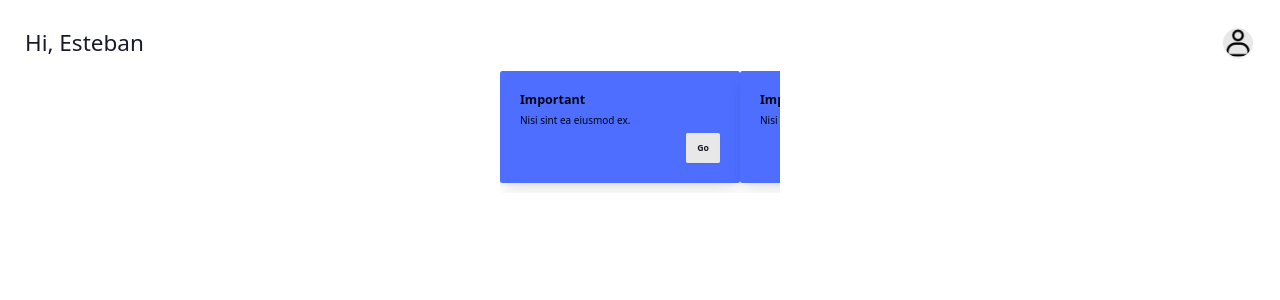
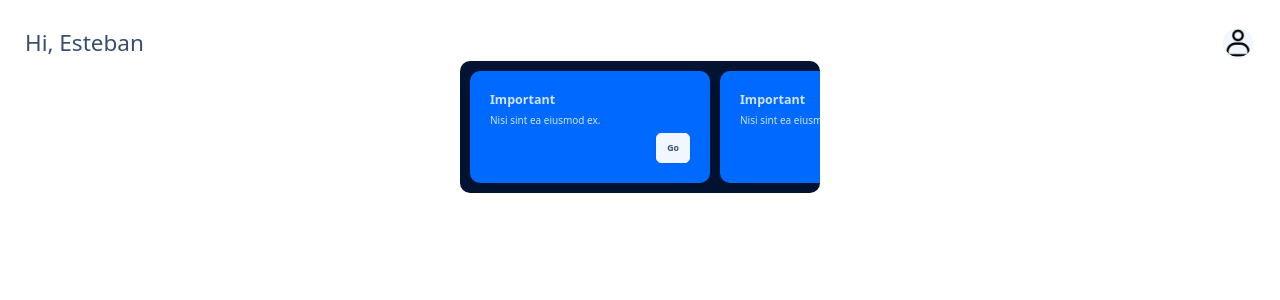
Before and after one commit to sourbhsingh/driver-application, a React (Vite) app: page /dashboard in a window 1280 px wide. Shown: the top 300 px of the page. Built offline with nearby package versions, Linux system fonts and the light colour scheme.

Commit message:
fix: fixed an issue with the notification cards

```diff
--- a/src/layout/Dashboard/components/CardCarousel/CardCarousel.tsx
+++ b/src/layout/Dashboard/components/CardCarousel/CardCarousel.tsx
@@ -1,10 +1,16 @@
+import React from 'react';
 import { CardCarouselInterface } from './Interface';
 
 export default function CardCarousel(props: CardCarouselInterface) {
   const { children } = props;
+
   return (
-    <div className='carousel carousel-center max-w-md p-4 space-x-4  rounded-box'>
-      <div className='carousel-item'>{children}</div>
+    <div className='carousel carousel-center max-w-xl p-4 space-x-4 bg-neutral rounded-box'>
+      {React.Children.map(children, (child, index) => (
+        <div className='carousel-item' key={index}>
+          {child}
+        </div>
+      ))}
     </div>
   );
 }
--- a/src/layout/Dashboard/components/CardCarousel/Interface.ts
+++ b/src/layout/Dashboard/components/CardCarousel/Interface.ts
@@ -1,3 +1,3 @@
 export interface CardCarouselInterface {
-  children: React.ReactNode;
+  children: React.ReactNode | React.ReactNode[];
 }
--- a/tailwind.config.js
+++ b/tailwind.config.js
@@ -6,6 +6,6 @@ export default {
   },
   plugins: [require('daisyui')],
   daisyui: {
-    themes: ['corporate'],
+    themes: ['winter'],
   },
 };
```
